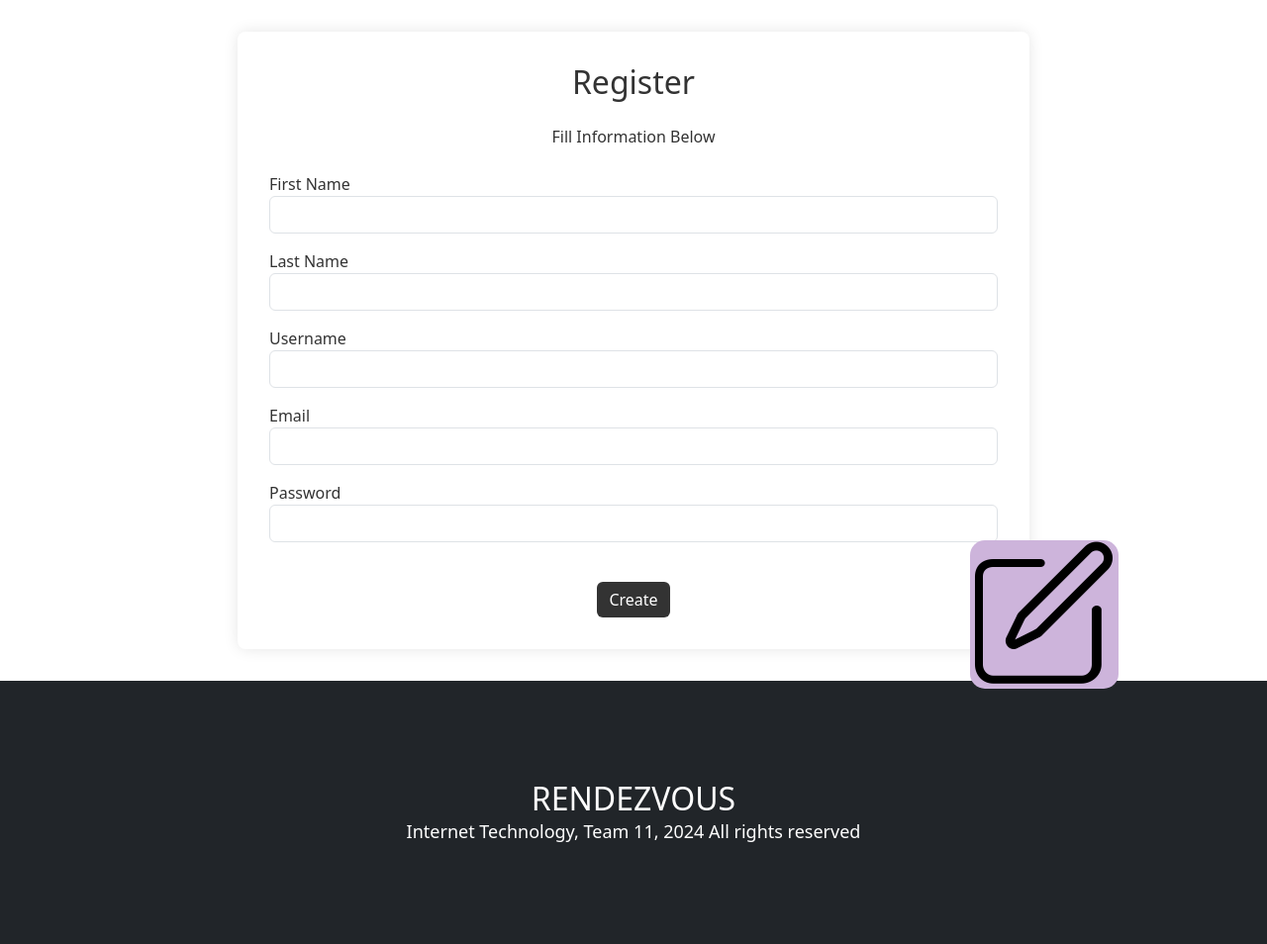
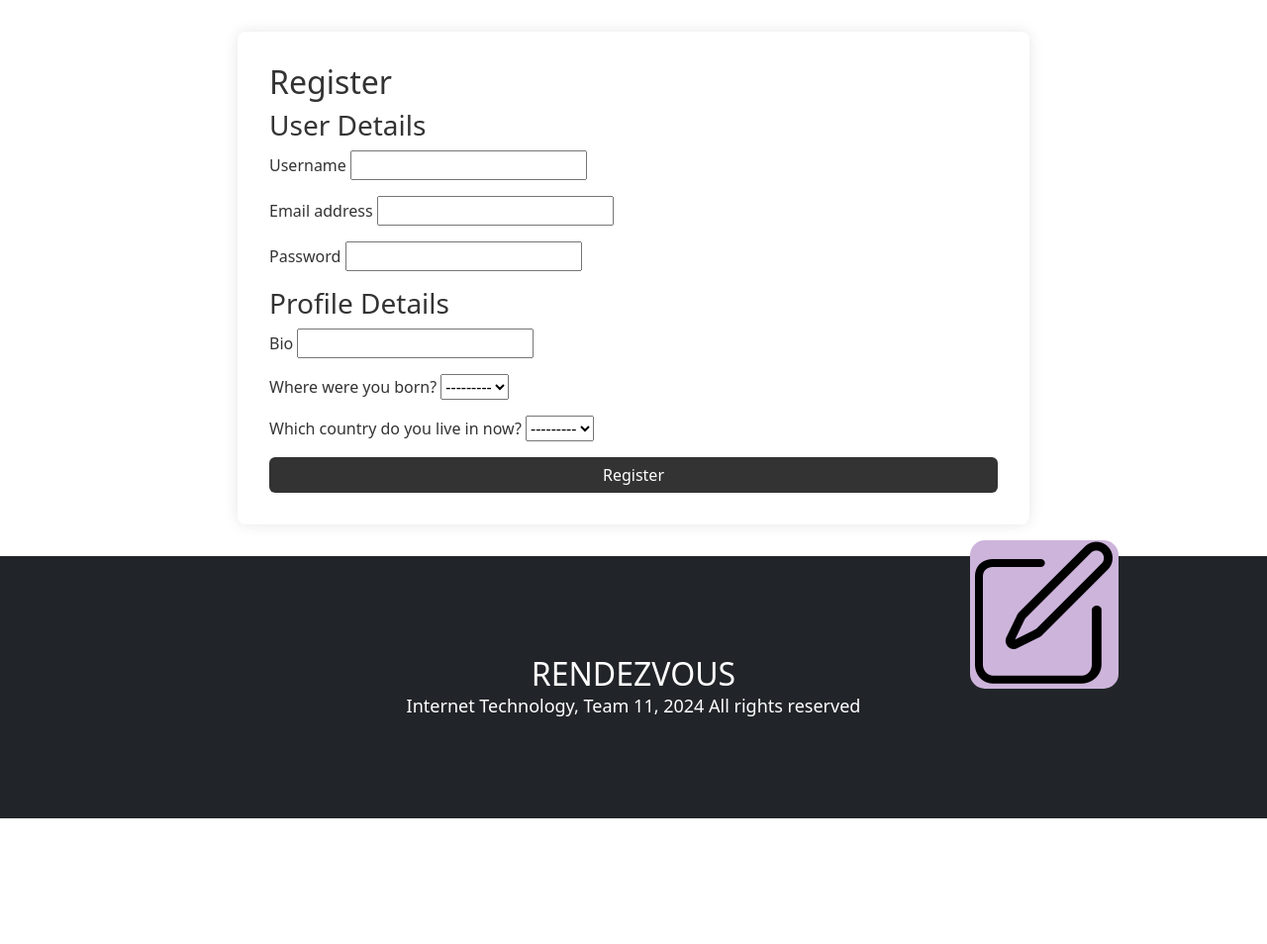
Before and after one commit to cerebralchip/Rendezvous, a Django app: page /register/ in a window 1280 px wide. Shown: the part 84-1038 px from the top of the page at 99% size. After the commit the page ends 911 px from the top, so only its background shows below. Run offline with Django 5.2, Linux system fonts and the light colour scheme; data that the repository does not hold is empty.

Commit message:
Refactor register.html template

```diff
--- a/rendezvous/templates/rendezvous/register.html
+++ b/rendezvous/templates/rendezvous/register.html
@@ -1,43 +1,75 @@
 {% extends 'base.html' %}
-{% load static %}
 
 {% block content %}
-<div class="container login-container">
-  <h2 class="text-center mb-4">Register</h2>
-  <p class="text-center mb-4">Fill Information Below</p>
-  <form method="post" enctype="multipart/form-data" class="needs-validation" novalidate>
-    {% csrf_token %}
+<main class="flex-shrink-0"></main>
+  <div class="container-fluid login-container">
+    <h2>Register</h2>
+    <form method="post" enctype="multipart/form-data">
 
-    <div class="mb-3">
-      <label for="id_first_name">First Name</label>
-      <input type="text" class="form-control" name="first_name" id="id_first_name" required>
-    </div>
+      {% csrf_token %}
 
-    <div class="mb-3">
-      <label for="id_last_name">Last Name</label>
-      <input type="text" class="form-control" name="last_name" id="id_last_name" required>
-    </div>
+      <h3>User Details</h3>
+      <!-- <div class="row justify-content-center"> -->
+      <div class="col-sm-10 col-md-8 col-lg-6">
+      <div class="mb-3">
+        <label for="{{ user_form.username.id_for_label }}">{{ user_form.username.label }}</label>
+        {{ user_form.username }}
+      </div>
+      <div class="mb-3">
+        <label for="{{ user_form.email.id_for_label }}">{{ user_form.email.label }}</label>
+        {{ user_form.email }}
+      </div>
+      <div class="mb-3">
+        <label for="{{ user_form.password.id_for_label }}">{{ user_form.password.label }}</label>
+        {{ user_form.password }}
+        {% if user_form.password.errors %}
+          <ul class="errorlist">
+            {% for error in user_form.password.errors %}
+              <li>{{ error }}</li>
+            {% endfor %}
+          </ul>
+        {% endif %}
+      </div>
+      </div>
+      <!-- </div> -->
 
-    <div class="mb-3">
-      <label for="id_username">Username</label>
-      <input type="text" class="form-control" name="username" id="id_username" required>
-    </div>
+      <h3>Profile Details</h3>
+      <div class="mb-3">
+        <label for="{{ profile_form.Bio.id_for_label }}">Bio</label>
+        {{ profile_form.Bio }}
+        {% if profile_form.Bio.errors %}
+          <ul class="errorlist">
+            {% for error in profile_form.Bio.errors %}
+              <li>{{ error }}</li>
+            {% endfor %}
+          </ul>
+        {% endif %}
+      </div>
+      <div class="mb-3">
+        <label for="{{ profile_form.BornInCountryID.id_for_label }}">Where were you born?</label>
+        {{ profile_form.BornInCountryID }}
+        {% if profile_form.BornInCountryID.errors %}
+          <ul class="errorlist">
+            {% for error in profile_form.BornInCountryID.errors %}
+              <li>{{ error }}</li>
+            {% endfor %}
+          </ul>
+        {% endif %}
+      </div>
+      <div class="mb-3">
+        <label for="{{ profile_form.LivingInCountryID.id_for_label }}">Which country do you live in now?</label>
+        {{ profile_form.LivingInCountryID }}
+        {% if profile_form.LivingInCountryID.errors %}
+          <ul class="errorlist">
+            {% for error in profile_form.LivingInCountryID.errors %}
+              <li>{{ error }}</li>
+            {% endfor %}
+          </ul>
+        {% endif %}
+      </div>
 
-    <div class="mb-3">
-      <label for="id_email">Email</label>
-      <input type="email" class="form-control" name="email" id="id_email" required>
-    </div>
-
-    <div class="mb-3">
-      <label for="id_password">Password</label>
-      <input type="password" class="form-control" name="password" id="id_password" required>
-    </div>
-
-    <!-- Add any additional fields for the profile form here -->
-
-    <div class="text-center">
-      <button type="submit" class="btn btn-primary mt-4">Create</button>
-    </div>
-  </form>
-</div>
+      <button type="submit" class="btn btn-primary w-100">Register</button>
+    </form>
+  </div>
+</main>
 {% endblock %}
```
